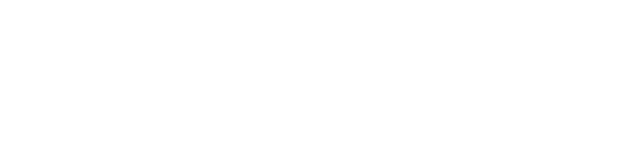
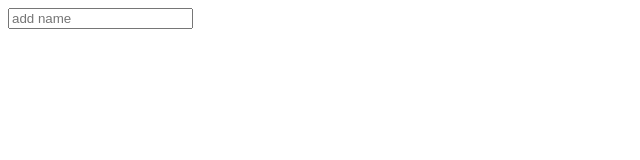
Before and after one commit to NeoPhonix/myWeb, a plain HTML site: page index.html in a window 1280 px wide. Shown: the whole page, without its empty margins (0-640 px from the left). Drawn offline with Linux system fonts and the light colour scheme.

Commit message:
Add form

```diff
--- a/index.html
+++ b/index.html
@@ -7,6 +7,12 @@
     <title>Initial</title>
 </head>
 <body>
-
+    <section>
+        <article>
+            <form action="">
+                <input type="text" placeholder="add name">
+            </form>
+        </article>
+    </section>
 </body>
 </html>
```
